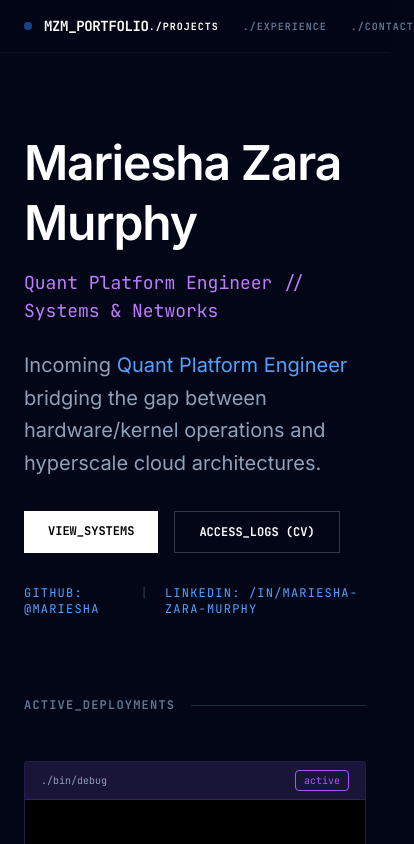
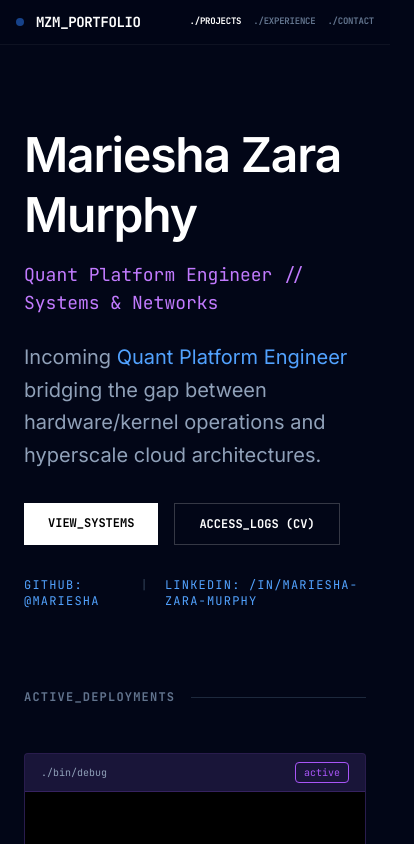
Before and after one commit to MZMurphy/mzm_portfolio, a SvelteKit app in the folder frontend/: page / in a window 390 px wide. Shown: the top 844 px of the page, 414 px wide, since content can reach past the window. Built offline with nearby package versions, Linux system fonts and the light colour scheme.

Commit message:
UI fix- overflows on phone screen emulation

```diff
--- a/frontend/src/routes/+page.svelte
+++ b/frontend/src/routes/+page.svelte
@@ -4,14 +4,14 @@
 
 <div class="min-h-screen font-sans selection:bg-purple-500 selection:text-white bg-[#020617]">
 
-  <nav class="sticky top-0 z-50 border-b border-white/5 bg-[#020617]/90 backdrop-blur-md px-6 py-4">
+  <nav class="sticky top-0 z-50 border-b border-white/5 bg-[#020617]/90 backdrop-blur-md px-4 sm:px-6 py-3 sm:py-4">
     <div class="max-w-7xl mx-auto flex justify-between items-center">
         <div class="flex items-center gap-3">
             <div class="w-2 h-2 bg-blue-500 rounded-full animate-pulse"></div>
             <span class="font-mono text-white font-bold tracking-tight text-sm">MZM_PORTFOLIO</span>
         </div>
 
-        <div class="flex gap-6 text-[10px] font-mono font-bold tracking-widest">
+        <div class="flex gap-3 sm:gap-6 text-[9px] sm:text-[10px] font-mono font-bold tracking-tight sm:tracking-widest">
             <a href="#projects" class="text-white hover:text-blue-400 transition">./PROJECTS</a>
             <a href="#experience" class="text-slate-500 hover:text-purple-400 transition">./EXPERIENCE</a>
             <a href="mailto:hello@example.com" class="text-slate-500 hover:text-green-400 transition">./CONTACT</a>
```
